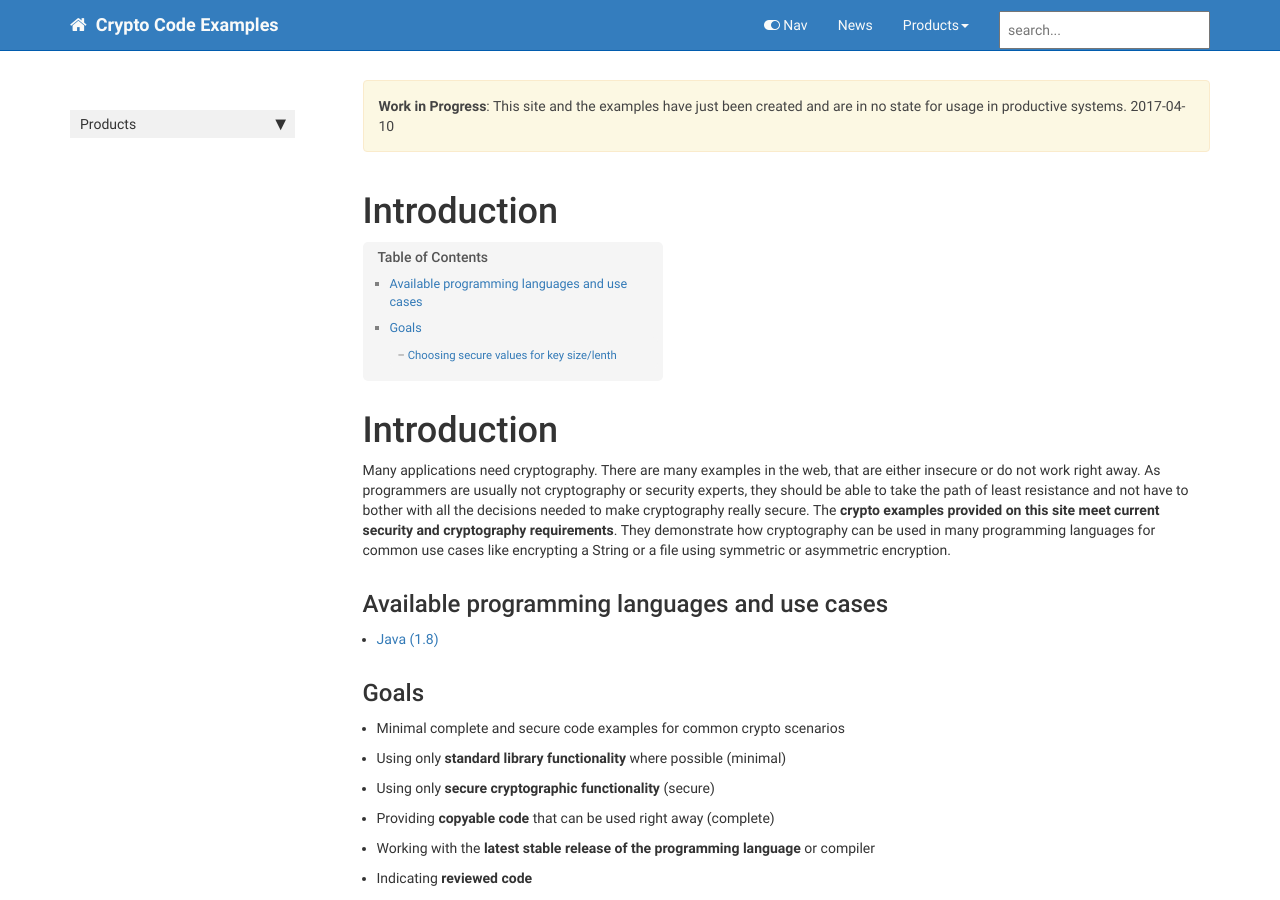
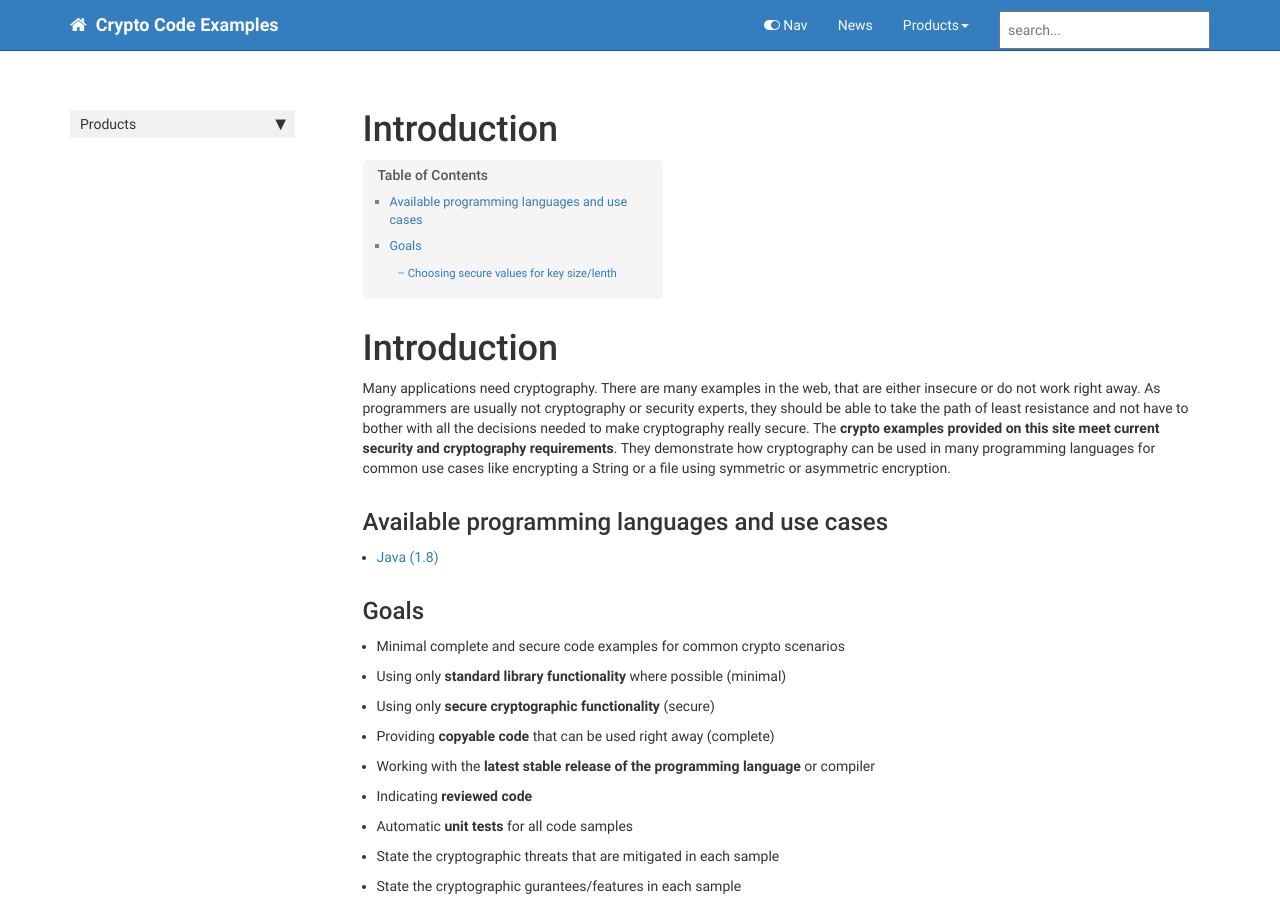
Before and after one commit to cryptoexamples/CryptoExamples, a Jekyll site: the page built from index.md, in a window 1280 px wide and 900 px high. Built offline with Jekyll 4.4.1, drawn with Linux system fonts in a browser that asks for light colours; nearby versions of some CDN libraries; comment, search, counter and statistics services are not loaded.

Commit message:
comments out warning message about WIP of the examples.

```diff
--- a/_layouts/page.html
+++ b/_layouts/page.html
@@ -2,7 +2,7 @@
 layout: default
 ---
 
-<div class="alert alert-warning"><strong>Work in Progress</strong>: This site and the examples have just been created and are in no state for usage in productive systems. 2017-04-10</div>
+<!--<div class="alert alert-warning"><strong>Work in Progress</strong>: This site and the examples have just been created and are in no state for usage in productive systems. 2017-04-10</div>-->
 
 <div class="post-header">
    <h1 class="post-title-main">{{ page.title }}</h1>
```
